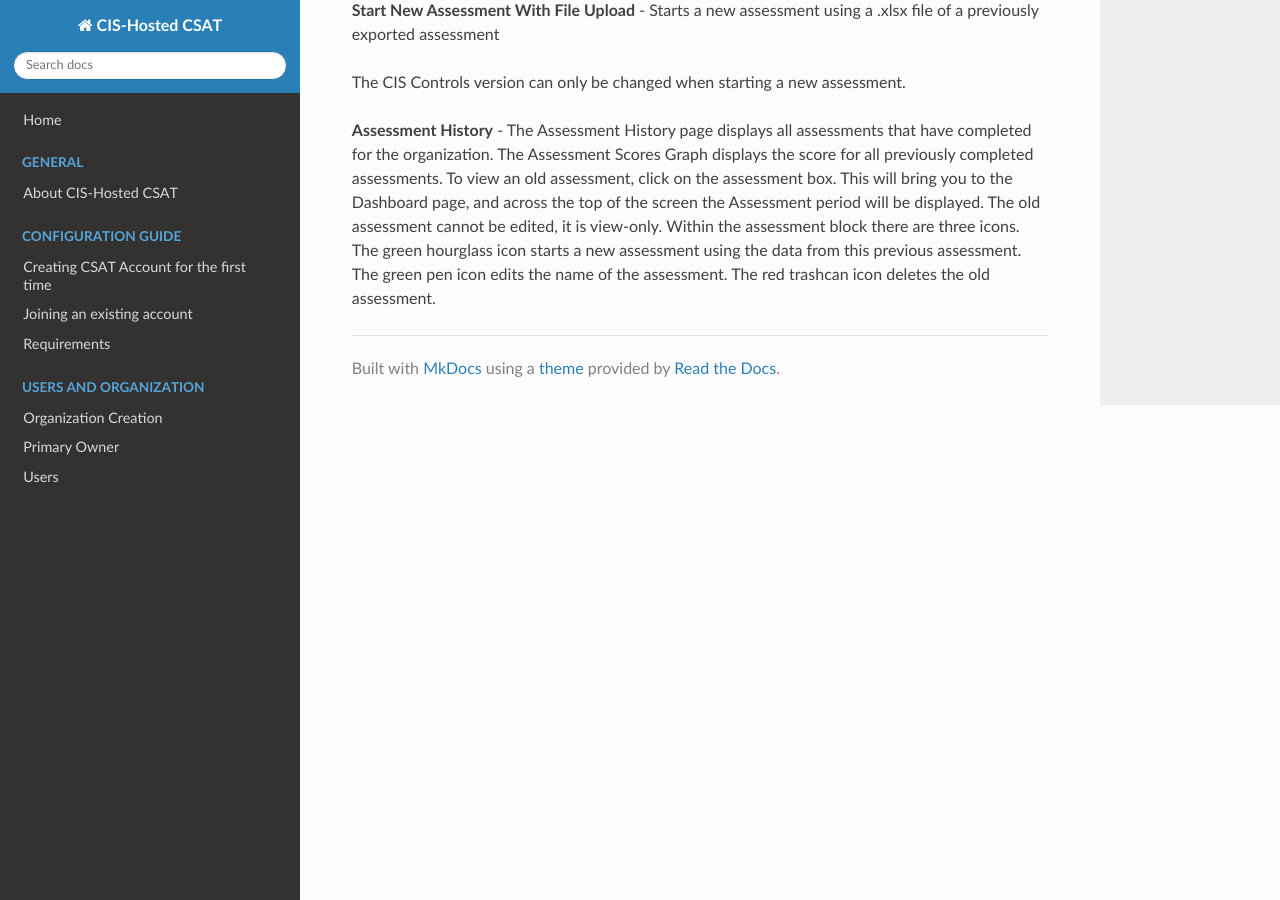
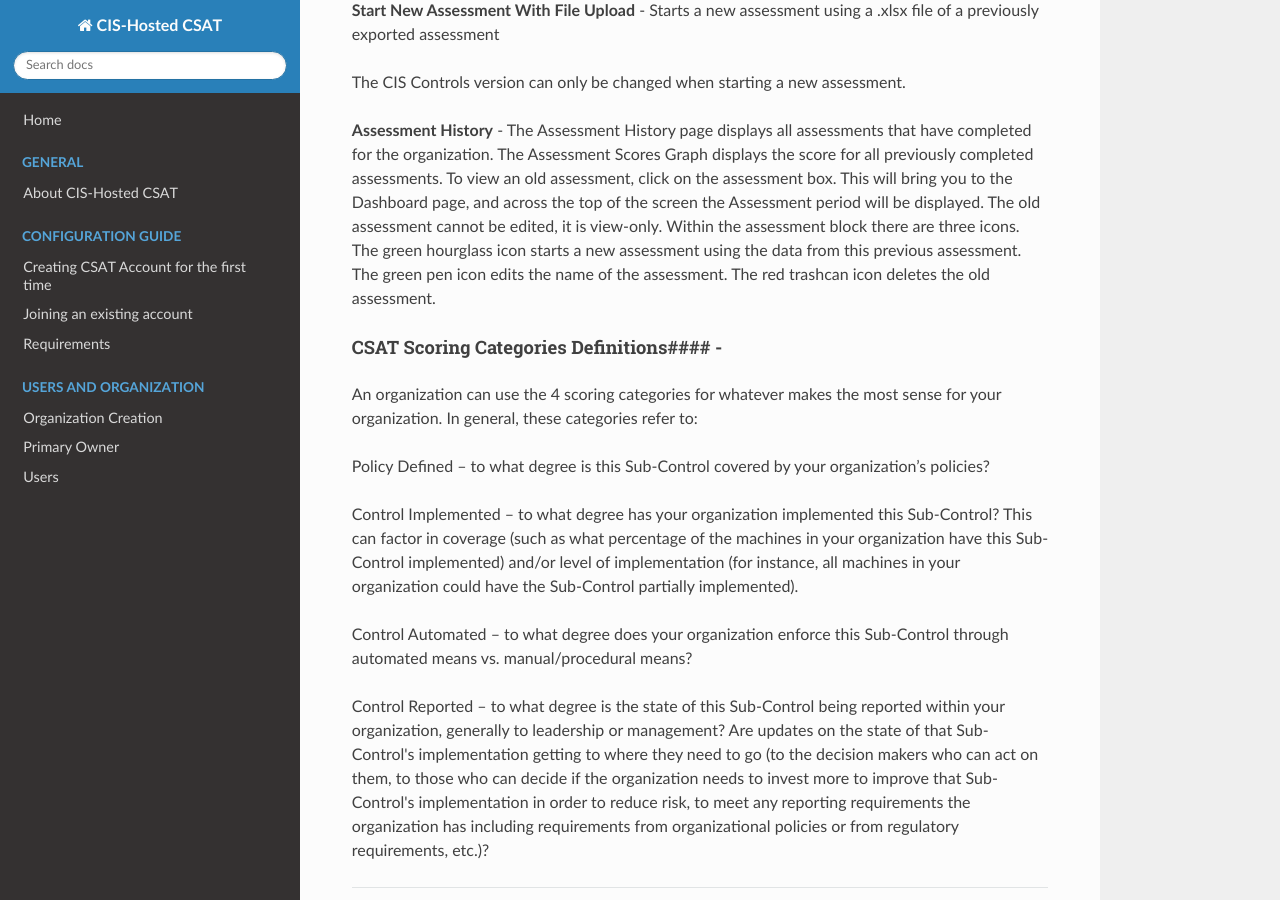
Before and after one commit to dkam4/CIS-Hosted-CSAT, an MkDocs documentation site: the page built from docs/source/CIS-Hosted CSAT User Guide.md, in a window 1280 px wide and 900 px high, scrolled down 4312 px. Built offline with MkDocs 1.6.1, drawn with Linux system fonts in a browser that asks for light colours; nearby versions of some CDN libraries.

Commit message:
Update CIS-Hosted CSAT User Guide.md

```diff
--- a/docs/source/CIS-Hosted CSAT User Guide.md
+++ b/docs/source/CIS-Hosted CSAT User Guide.md
@@ -121,3 +121,15 @@ The CIS Controls version can only be changed when starting a new assessment.
 **Assessment History** -
 The Assessment History page displays all assessments that have completed for the organization. The Assessment Scores Graph displays the score for all previously completed assessments. To view an old assessment, click on the assessment box. This will bring you to the Dashboard page, and across the top of the screen the Assessment period will be displayed. The old assessment cannot be edited, it is view-only.
 Within the assessment block there are three icons. The green hourglass icon starts a new assessment using the data from this previous assessment. The green pen icon edits the name of the assessment. The red trashcan icon deletes the old assessment.
+
+
+#### CSAT Scoring Categories Definitions#### -
+An organization can use the 4 scoring categories for whatever makes the most sense for your organization. In general, these categories refer to:
+
+Policy Defined – to what degree is this Sub-Control covered by your organization’s policies?
+
+Control Implemented – to what degree has your organization implemented this Sub-Control?  This can factor in coverage (such as what percentage of the machines in your organization have this Sub-Control implemented) and/or level of implementation (for instance, all machines in your organization could have the Sub-Control partially implemented).
+
+Control Automated – to what degree does your organization enforce this Sub-Control through automated means vs. manual/procedural means?
+
+Control Reported – to what degree is the state of this Sub-Control being reported within your organization, generally to leadership or management?  Are updates on the state of that Sub-Control's implementation getting to where they need to go (to the decision makers who can act on them, to those who can decide if the organization needs to invest more to improve that Sub-Control's implementation in order to reduce risk, to meet any reporting requirements the organization has including requirements from organizational policies or from regulatory requirements, etc.)?
```
